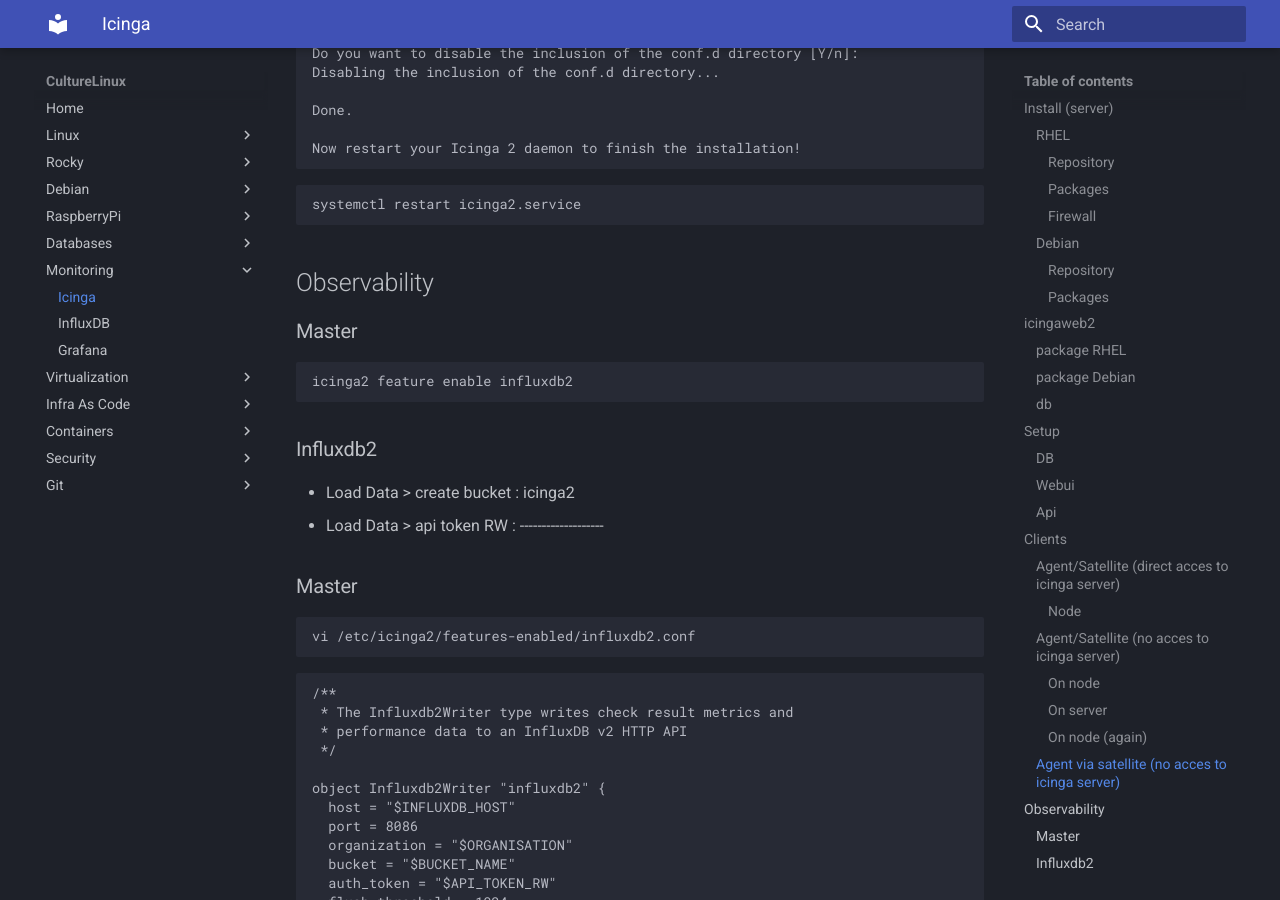
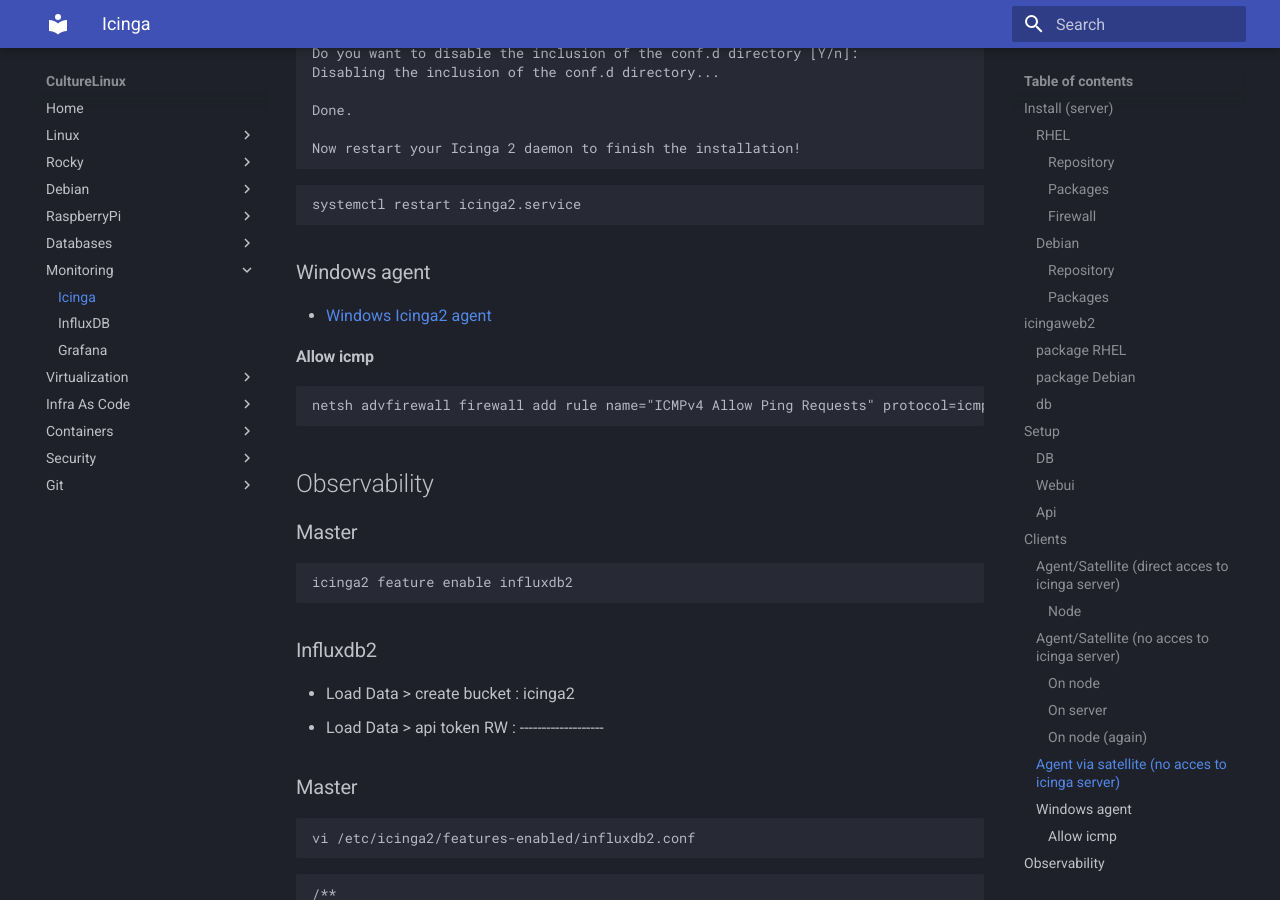
Before and after one commit to CultureLinux/doc, an MkDocs documentation site: the page built from docs/monitoring/icinga.md, in a window 1280 px wide and 900 px high, scrolled down 6000 px. Built offline with MkDocs 1.6.1 and Material for MkDocs 9.7.7, drawn with Linux system fonts in a browser that asks for light colours.

Commit message:
ajout icinga2 windows agent

````diff
--- a/docs/monitoring/icinga.md
+++ b/docs/monitoring/icinga.md
@@ -275,6 +275,15 @@
 systemctl restart icinga2.service
 ```
 
+### Windows agent
+
+* [Windows Icinga2 agent](https://packages.icinga.com/IcingaForWindows/stable/agent/)
+
+#### Allow icmp
+```
+netsh advfirewall firewall add rule name="ICMPv4 Allow Ping Requests" protocol=icmpv4:8,any dir=in action=allow
+```
+
 ## Observability
 ### Master
 ```
````
